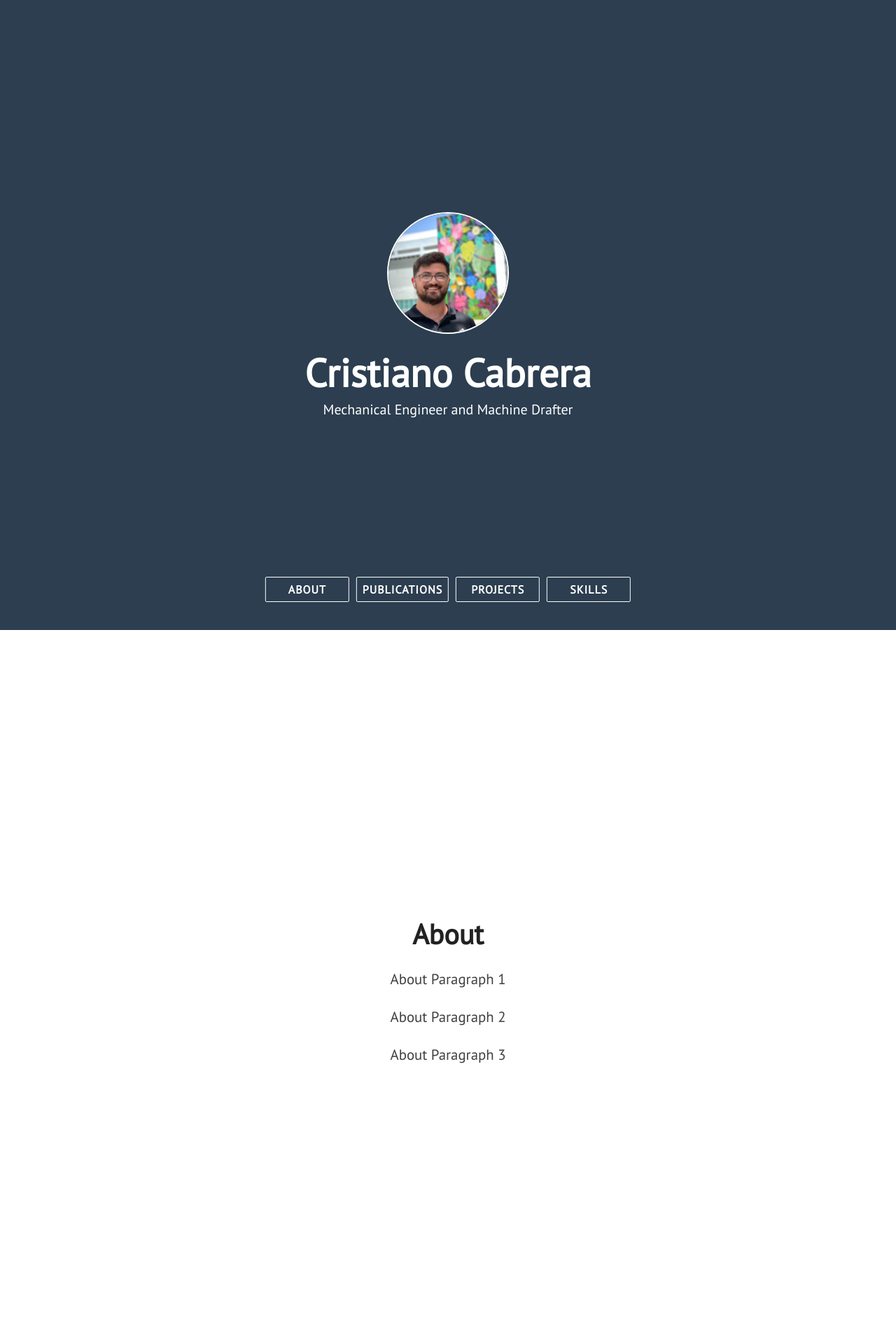
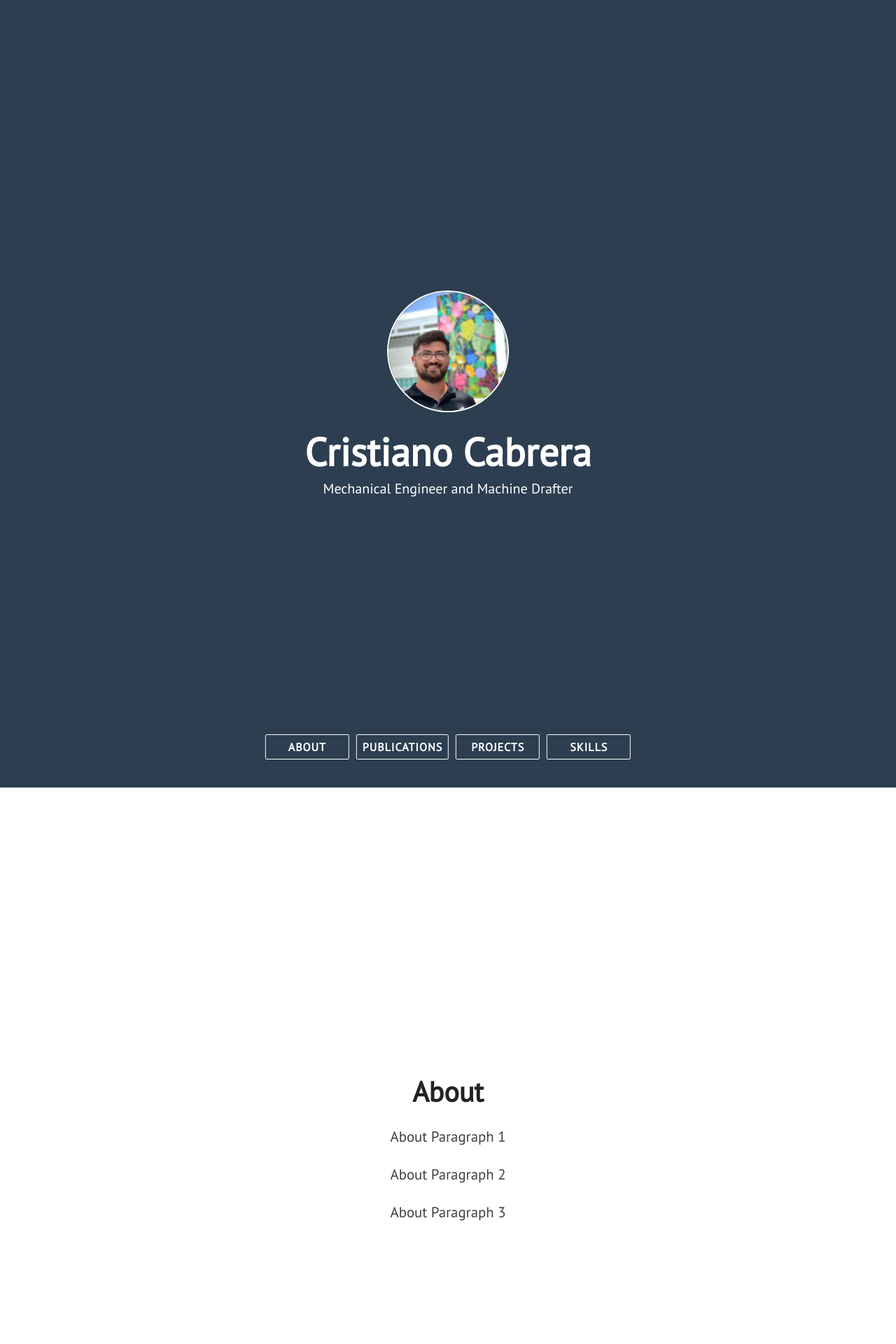
Before and after one commit to cmcabrera97/cmcabrera97.github.io, a Jekyll site: the page built from index.html, in a window 1280 px wide. Shown: the top 1920 px of the page at 70% size. Built offline with Jekyll 4.4.1, drawn with Linux system fonts in a browser that asks for light colours; nearby versions of some CDN libraries.

Commit message:
Update main.css

```diff
--- a/assets/css/main.css
+++ b/assets/css/main.css
@@ -12,7 +12,7 @@ img {
 .head {
 
   color: #fff;
-  min-height: 100vh;
+  min-height: 125vh;
 
   display: -webkit-box;
 
```
